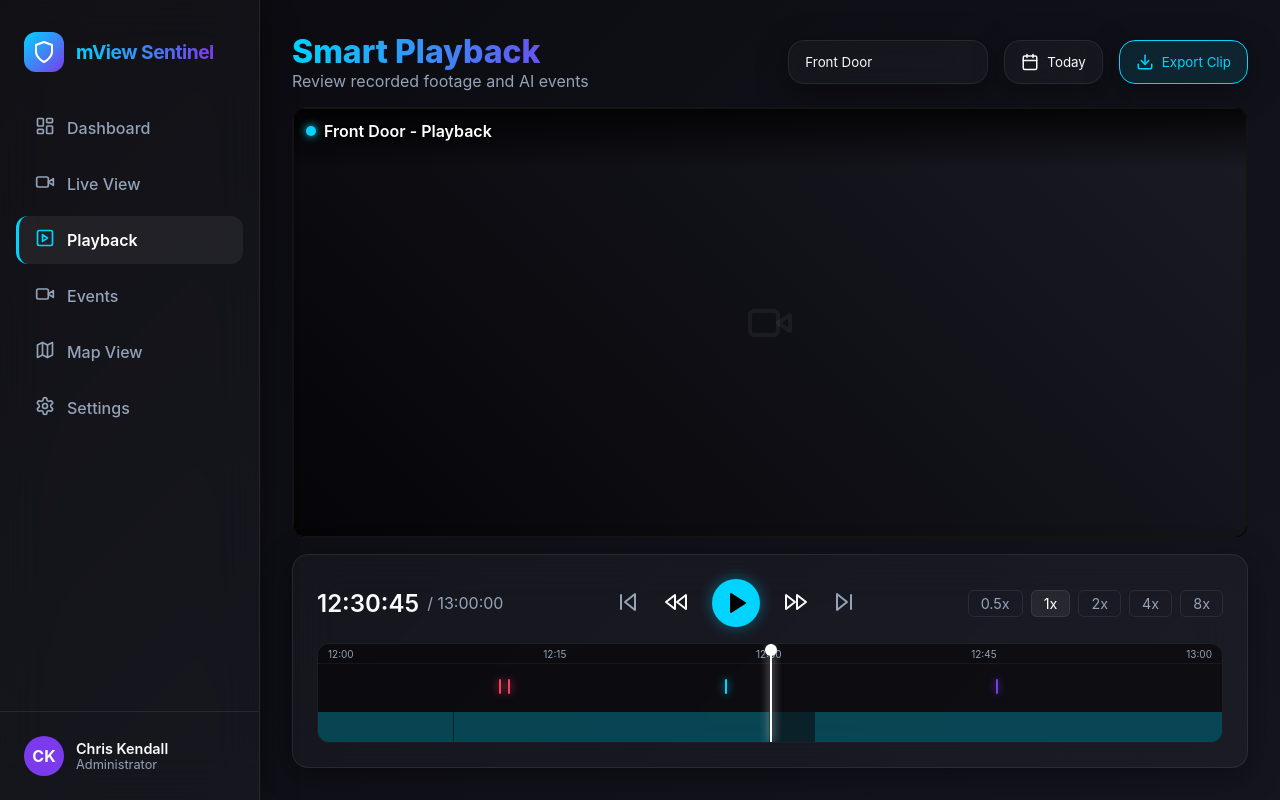
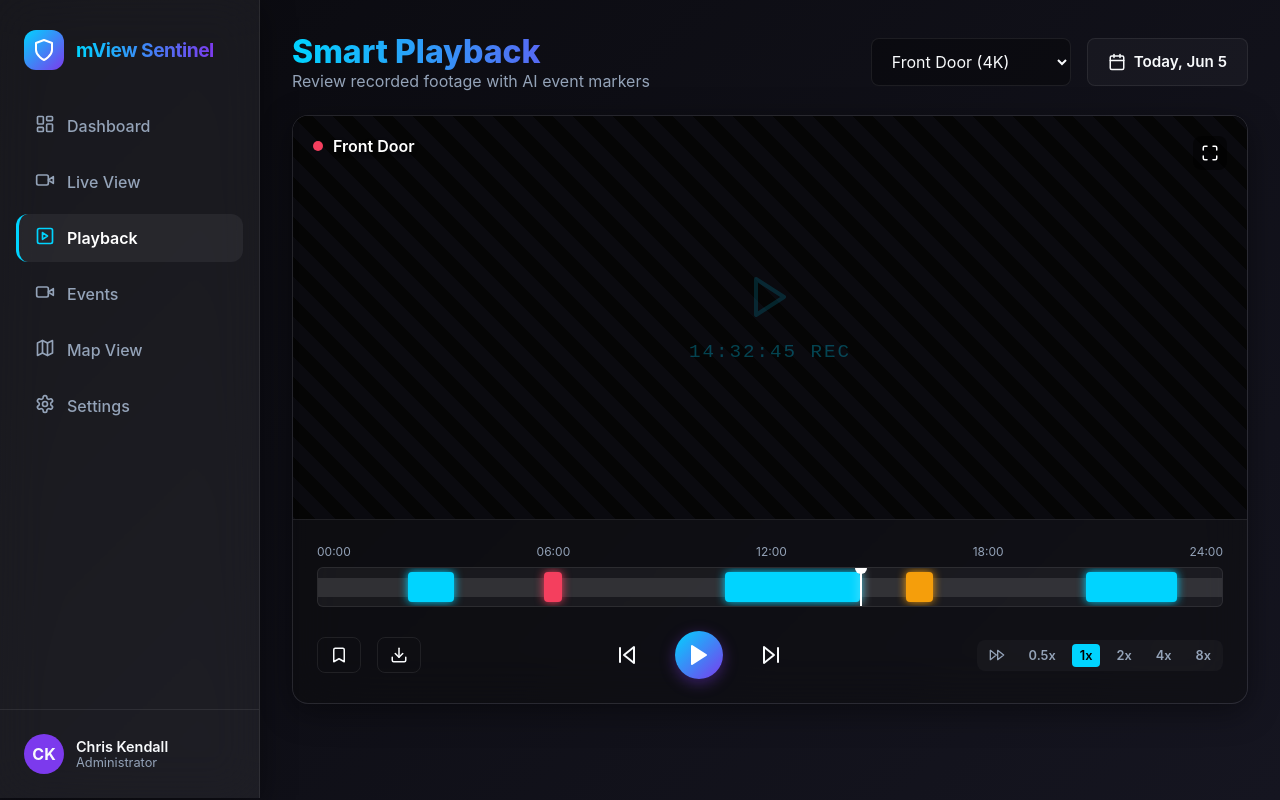
Before and after one commit to merlinthedev848/mview, a React app in the folder web/: page /playback in a window 1280 px wide. Built offline with nearby package versions, Linux system fonts and the light colour scheme; the HTML template or start-up script is replaced by a standard one.

Commit message:
docs: add premium Smart Playback mockup and refined Playback.tsx code

```diff
--- a/web/src/pages/Playback.tsx
+++ b/web/src/pages/Playback.tsx
@@ -1,89 +1,172 @@
 import React, { useState } from 'react';
-import { Calendar, Download, FastForward, Play, Rewind, SkipBack, SkipForward, Pause } from 'lucide-react';
-import TimelineBar from '../components/TimelineBar';
-import VideoPlayer from '../components/VideoPlayer';
+import { Play, Pause, SkipBack, SkipForward, Maximize, Calendar, FastForward, Bookmark, Download } from 'lucide-react';
 
-const Playback = () => {
+export const Playback = () => {
   const [isPlaying, setIsPlaying] = useState(false);
+  const [speed, setSpeed] = useState('1x');
+
+  // Simulated timeline markers
+  const timelineMarkers = [
+    { left: '10%', width: '5%', color: 'var(--color-primary)', label: 'Motion' },
+    { left: '25%', width: '2%', color: 'var(--color-danger)', label: 'Person' },
+    { left: '45%', width: '15%', color: 'var(--color-primary)', label: 'Motion' },
+    { left: '65%', width: '3%', color: 'var(--color-warning)', label: 'Vehicle' },
+    { left: '85%', width: '10%', color: 'var(--color-primary)', label: 'Motion' }
+  ];
 
   return (
-    <div style={{ padding: '2rem', height: '100vh', display: 'flex', flexDirection: 'column', gap: '1rem' }}>
-      {/* Top Action Bar */}
-      <div style={{ display: 'flex', justifyContent: 'space-between', alignItems: 'center' }}>
+    <div style={{ padding: '2rem', maxWidth: '1400px', margin: '0 auto', height: 'calc(100vh - 4rem)', display: 'flex', flexDirection: 'column', gap: '1.5rem' }}>
+      <header style={{ display: 'flex', justifyContent: 'space-between', alignItems: 'center' }}>
         <div>
           <h1 className="text-gradient" style={{ fontSize: '2rem', margin: 0 }}>Smart Playback</h1>
-          <p style={{ color: 'var(--text-muted)', margin: 0 }}>Review recorded footage and AI events</p>
+          <p style={{ color: 'var(--text-muted)', margin: 0 }}>Review recorded footage with AI event markers</p>
         </div>
 
         <div style={{ display: 'flex', gap: '1rem' }}>
-          <select className="glass-panel" style={{ padding: '0.75rem 1rem', border: '1px solid var(--surface-border)', color: 'var(--text-main)', outline: 'none', appearance: 'none', cursor: 'pointer', minWidth: '200px' }}>
-            <option value="1">Front Door</option>
-            <option value="2">Driveway</option>
-            <option value="3">Back Garden</option>
+          <select className="input-field" style={{ width: '200px' }} defaultValue="cam1">
+            <option value="cam1">Front Door (4K)</option>
+            <option value="cam2">Driveway</option>
+            <option value="cam3">Back Garden</option>
           </select>
+          <button className="btn btn-outline" style={{ background: 'var(--surface-glass)' }}>
+            <Calendar size={18} /> Today, Jun 5
+          </button>
+        </div>
+      </header>
 
-          <button className="glass-panel" style={{ display: 'flex', alignItems: 'center', gap: '0.5rem', padding: '0.75rem 1rem', border: '1px solid var(--surface-border)', color: 'var(--text-main)', cursor: 'pointer', transition: 'all 0.2s' }}>
-            <Calendar size={18} />
-            Today
-          </button>
+      {/* Main Video Player Area */}
+      <div className="glass-panel" style={{ flex: 1, display: 'flex', flexDirection: 'column', overflow: 'hidden' }}>
+        <div style={{
+          flex: 1,
+          background: '#000',
+          position: 'relative',
+          display: 'flex',
+          alignItems: 'center',
+          justifyContent: 'center',
+          backgroundImage: 'linear-gradient(45deg, #050505 25%, #0a0a0f 25%, #0a0a0f 50%, #050505 50%, #050505 75%, #0a0a0f 75%, #0a0a0f 100%)',
+          backgroundSize: '40px 40px'
+        }}>
+          {/* Simulated Video Placeholder */}
+          <div style={{ color: 'var(--surface-border-highlight)', textAlign: 'center' }}>
+            <Play size={48} opacity={0.5} style={{ margin: '0 auto', marginBottom: '1rem' }}/>
+            <div style={{ fontFamily: 'monospace', fontSize: '1.2rem', letterSpacing: '2px' }}>14:32:45 REC</div>
+          </div>
 
-          <button className="glass-panel" style={{ display: 'flex', alignItems: 'center', gap: '0.5rem', padding: '0.75rem 1rem', border: '1px solid var(--color-primary)', background: 'rgba(0, 212, 255, 0.1)', color: 'var(--color-primary)', cursor: 'pointer', transition: 'all 0.2s' }}>
-            <Download size={18} />
-            Export Clip
+          {/* OSD (On Screen Display) */}
+          <div style={{ position: 'absolute', top: '20px', left: '20px', display: 'flex', gap: '10px' }}>
+            <span className="status-indicator recording" style={{ alignSelf: 'center' }}></span>
+            <span style={{ color: '#fff', textShadow: '0 2px 4px rgba(0,0,0,0.8)', fontWeight: 600 }}>Front Door</span>
+          </div>
+
+          <div style={{ position: 'absolute', top: '20px', right: '20px' }}>
+            <button className="btn" style={{ background: 'rgba(0,0,0,0.5)', color: '#fff', padding: '8px' }}>
+              <Maximize size={18} />
             </button>
           </div>
         </div>
 
-      {/* Main Video Area */}
-      <div style={{ flex: 1, minHeight: 0, display: 'flex', justifyContent: 'center', background: '#000', borderRadius: '12px', border: '1px solid var(--surface-border)', overflow: 'hidden' }}>
-        <VideoPlayer cameraId="1" name="Front Door - Playback" status="online" hasMotion={false} />
+        {/* Playback Controls & Timeline */}
+        <div style={{ padding: '1.5rem', background: 'rgba(0,0,0,0.4)', borderTop: '1px solid var(--surface-border)' }}>
+          {/* Timeline Bar */}
+          <div style={{ marginBottom: '1.5rem', position: 'relative' }}>
+            {/* Time labels */}
+            <div style={{ display: 'flex', justifyContent: 'space-between', color: 'var(--text-muted)', fontSize: '0.75rem', marginBottom: '8px', fontFamily: 'monospace' }}>
+              <span>00:00</span>
+              <span>06:00</span>
+              <span>12:00</span>
+              <span>18:00</span>
+              <span>24:00</span>
             </div>
 
-      {/* Playback Controls & Timeline */}
-      <div className="glass-panel" style={{ padding: '1.5rem', display: 'flex', flexDirection: 'column', gap: '1rem' }}>
+            {/* The Bar */}
+            <div style={{
+              height: '40px',
+              background: 'rgba(255,255,255,0.05)',
+              borderRadius: '6px',
+              position: 'relative',
+              overflow: 'hidden',
+              cursor: 'pointer',
+              border: '1px solid var(--surface-border)'
+            }}>
+              {/* Continuous Recording Background */}
+              <div style={{ position: 'absolute', top: '25%', height: '50%', left: '0', right: '0', background: 'rgba(255,255,255,0.1)' }}></div>
 
-        <div style={{ display: 'flex', justifyContent: 'space-between', alignItems: 'center' }}>
-          <div style={{ display: 'flex', gap: '0.5rem', alignItems: 'center' }}>
-            <span style={{ fontSize: '1.5rem', fontWeight: 600, fontFamily: 'var(--font-mono)' }}>12:30:45</span>
-            <span style={{ color: 'var(--text-muted)' }}>/ 13:00:00</span>
+              {/* Event Markers */}
+              {timelineMarkers.map((marker, i) => (
+                <div key={i} style={{
+                  position: 'absolute',
+                  top: '10%',
+                  height: '80%',
+                  left: marker.left,
+                  width: marker.width,
+                  background: marker.color,
+                  borderRadius: '4px',
+                  boxShadow: `0 0 10px ${marker.color}`
+                }}></div>
+              ))}
+
+              {/* Playhead */}
+              <div style={{
+                position: 'absolute',
+                top: 0,
+                bottom: 0,
+                left: '60%',
+                width: '2px',
+                background: '#fff',
+                boxShadow: '0 0 10px rgba(255,255,255,0.8)',
+                zIndex: 10
+              }}>
+                <div style={{ position: 'absolute', top: '-6px', left: '-5px', width: '12px', height: '12px', background: '#fff', borderRadius: '50%' }}></div>
+              </div>
+            </div>
           </div>
 
           {/* Transport Controls */}
-          <div style={{ display: 'flex', alignItems: 'center', gap: '1.5rem' }}>
-            <button style={{ background: 'transparent', border: 'none', color: 'var(--text-muted)', cursor: 'pointer' }}><SkipBack size={24} /></button>
-            <button style={{ background: 'transparent', border: 'none', color: 'var(--text-main)', cursor: 'pointer' }}><Rewind size={24} /></button>
+          <div style={{ display: 'flex', justifyContent: 'space-between', alignItems: 'center' }}>
+            <div style={{ display: 'flex', gap: '1rem' }}>
+              <button className="btn btn-outline" style={{ padding: '8px 12px' }}><Bookmark size={18} /></button>
+              <button className="btn btn-outline" style={{ padding: '8px 12px' }}><Download size={18} /></button>
+            </div>
+
+            <div style={{ display: 'flex', gap: '1rem', alignItems: 'center' }}>
+              <button className="btn btn-outline" style={{ border: 'none', background: 'transparent' }}>
+                <SkipBack size={24} />
+              </button>
 
               <button
+                className="btn btn-primary"
+                style={{ padding: '12px', borderRadius: '50%' }}
                 onClick={() => setIsPlaying(!isPlaying)}
-              style={{ width: '48px', height: '48px', borderRadius: '50%', background: 'var(--color-primary)', color: '#000', border: 'none', display: 'flex', alignItems: 'center', justifyContent: 'center', cursor: 'pointer', boxShadow: '0 0 15px rgba(0,212,255,0.4)' }}
               >
-              {isPlaying ? <Pause size={24} fill="#000" /> : <Play size={24} fill="#000" style={{ marginLeft: '4px' }} />}
+                {isPlaying ? <Pause size={24} /> : <Play size={24} fill="currentColor" />}
               </button>
 
-            <button style={{ background: 'transparent', border: 'none', color: 'var(--text-main)', cursor: 'pointer' }}><FastForward size={24} /></button>
-            <button style={{ background: 'transparent', border: 'none', color: 'var(--text-muted)', cursor: 'pointer' }}><SkipForward size={24} /></button>
+              <button className="btn btn-outline" style={{ border: 'none', background: 'transparent' }}>
+                <SkipForward size={24} />
+              </button>
             </div>
 
-          <div style={{ display: 'flex', gap: '0.5rem' }}>
-            {['0.5x', '1x', '2x', '4x', '8x'].map(speed => (
-              <button key={speed} style={{
-                background: speed === '1x' ? 'var(--surface-glass-hover)' : 'transparent',
-                border: '1px solid var(--surface-border)',
-                color: speed === '1x' ? '#fff' : 'var(--text-muted)',
-                padding: '4px 12px',
-                borderRadius: '6px',
+            <div style={{ display: 'flex', gap: '0.5rem', alignItems: 'center', background: 'var(--surface-glass)', padding: '4px', borderRadius: '8px' }}>
+              <FastForward size={16} color="var(--text-muted)" style={{ margin: '0 8px' }} />
+              {['0.5x', '1x', '2x', '4x', '8x'].map(s => (
+                <button
+                  key={s}
+                  onClick={() => setSpeed(s)}
+                  style={{
+                    background: speed === s ? 'var(--color-primary)' : 'transparent',
+                    color: speed === s ? '#000' : 'var(--text-muted)',
+                    border: 'none',
+                    padding: '4px 8px',
+                    borderRadius: '4px',
                     cursor: 'pointer',
-                fontFamily: 'var(--font-mono)',
-                fontSize: '0.9rem'
-              }}>
-                {speed}
-              </button>
+                    fontWeight: 600,
+                    fontSize: '0.8rem'
+                  }}
+                >{s}</button>
               ))}
             </div>
           </div>
-
-        {/* Timeline Bar */}
-        <TimelineBar events={[]} currentTime={0} onTimeSelect={() => {}} />
+        </div>
       </div>
     </div>
   );
```
Also changed, not shown: 1 other file (tests, documents, lock files or other folders). Lines whose indentation alone changed are shown as unchanged.
